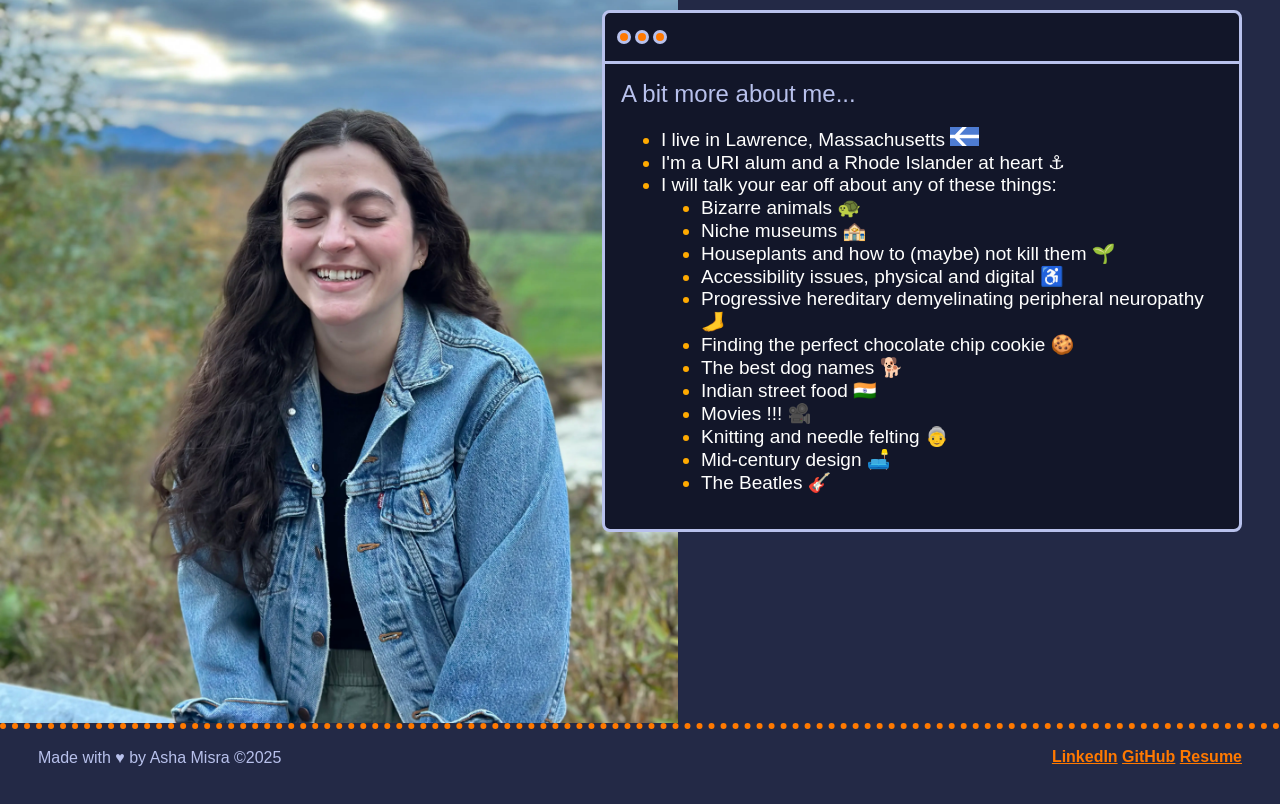
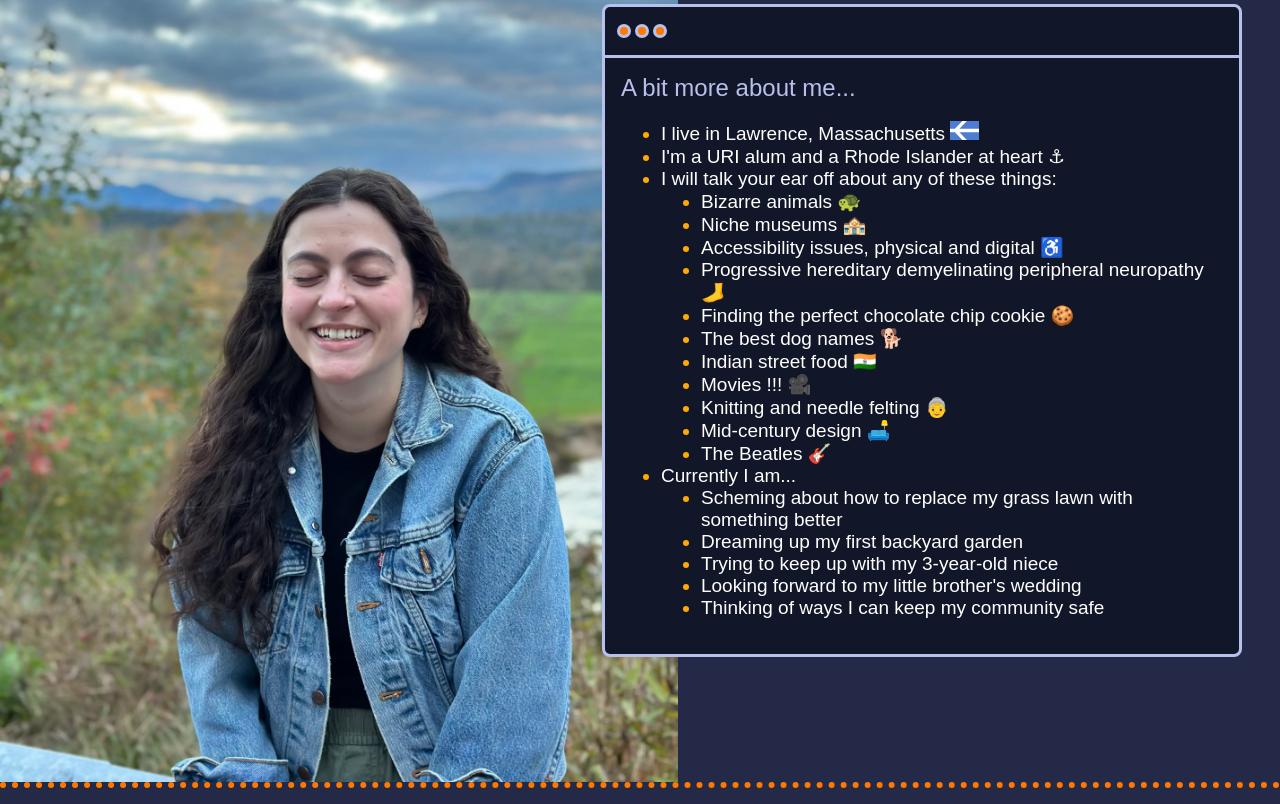
Before and after one commit to aafmisra/aafmisra.github.io, an Astro site: page /about in a window 1280 px wide. Shown: the part 2500-3304 px from the top of the page. Built offline with nearby package versions, Linux system fonts and the light colour scheme; Astro itself is replaced by a stand-in of ours; a web font is replaced by a local one.

Commit message:
Update about.astro

```diff
--- a/src/pages/about.astro
+++ b/src/pages/about.astro
@@ -37,22 +37,22 @@ import Card from '../components/generic/Card.astro';
       </p>
     </Card>
 
-    <img src="/public/jolene.jpg" alt="A needle felted portrait of a scruffy black dog named Jolene on a blue background." />
+    <img src="/jolene.jpg" alt="A needle felted portrait of a scruffy black dog named Jolene on a blue background." />
     <img src="/mobile.jpg" alt="A needle felted mobile for a baby's nursery. It has shooting stars, clouds, and sheep hanging from it." />
   </div>
 
   <div class="single-photo">
     <Card fillMode>
-      <h2>A bit more about me...</h2>
+      <h2 id="more-about-me">A bit more about me...</h2>
 
-      <ul>
+      <ul aria-labelledby="more-about-me">
         <li>I live in Lawrence, Massachusetts <img src="/lawrence-flag.svg" alt="Flag of Lawrence, Massachusetts. It has a light blue background and three intersecting white lines representing the convergence of the Merrimack, Shawsheen, and Spicket rivers." /></li>
         <li>I'm a URI alum and a Rhode Islander at heart ⚓︎</li>
-        <li>I will talk your ear off about any of these things:
+        <li>
+          I will talk your ear off about any of these things:
           <ul>
             <li>Bizarre animals 🐢</li>
             <li>Niche museums 🏤</li>
-            <li>Houseplants and how to (maybe) not kill them 🌱</li>
             <li>Accessibility issues, physical and digital ♿️</li>
             <li>Progressive hereditary demyelinating peripheral neuropathy 🦶</li>
             <li>Finding the perfect chocolate chip cookie 🍪</li>
@@ -62,6 +62,16 @@ import Card from '../components/generic/Card.astro';
             <li>Knitting and needle felting 👵</li>
             <li>Mid-century design 🛋️</li>
             <li>The Beatles 🎸</li>
+          </ul>
+        </li>
+        <li>
+          Currently I am...
+          <ul>
+            <li>Scheming about how to replace my grass lawn with something better</li>
+            <li>Dreaming up my first backyard garden</li>
+            <li>Trying to keep up with my 3-year-old niece</li>
+            <li>Looking forward to my little brother's wedding</li>
+            <li>Thinking of ways I can keep my community safe</li>
           </ul>
         </li>
       </ul>
```
